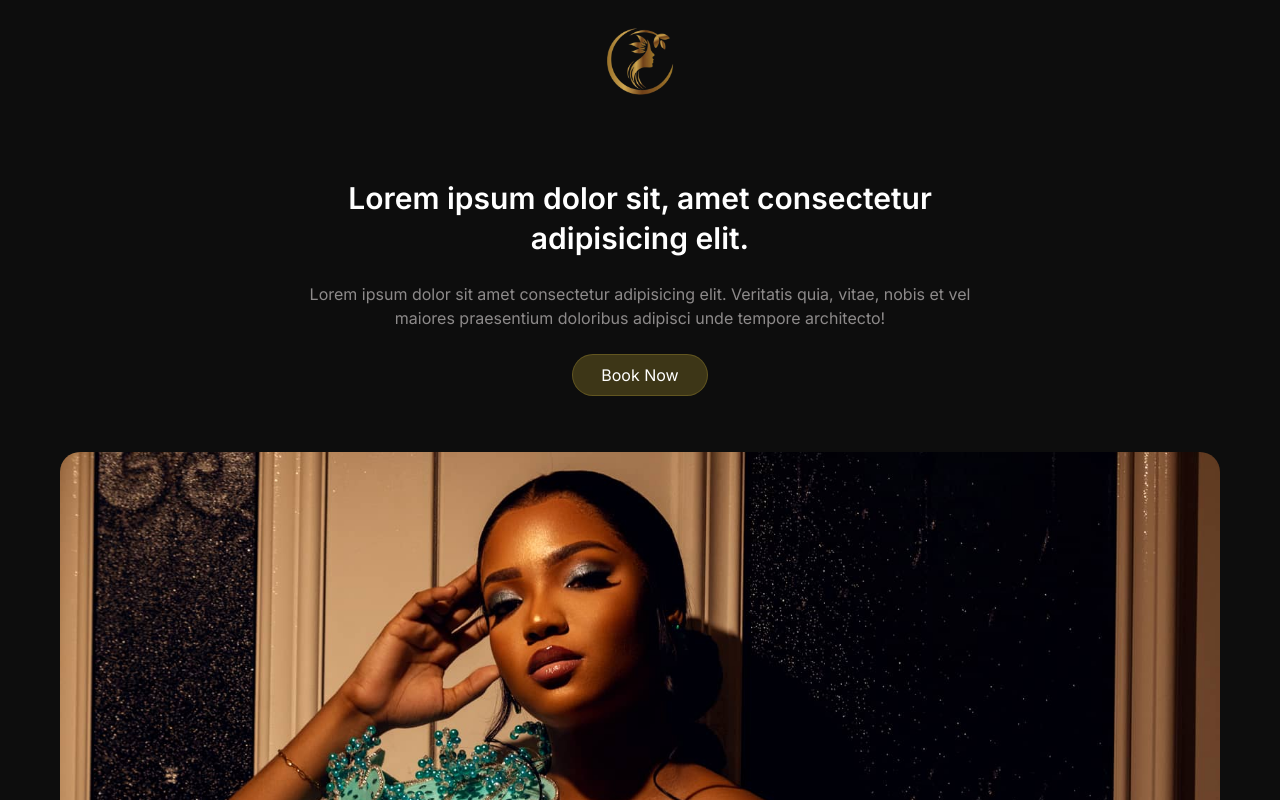
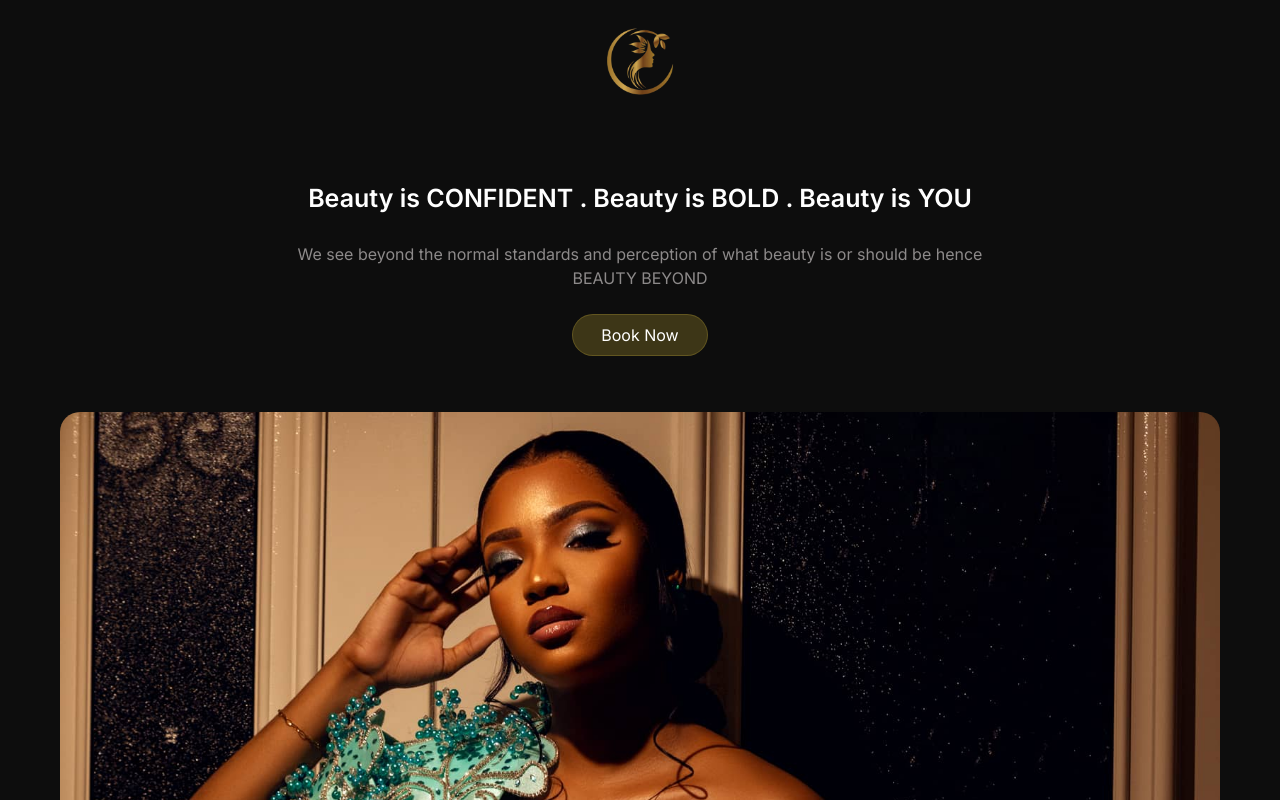
Before and after one commit to ranselorm/shaydes, a Next.js app: page / in a window 1280 px wide. Shown: the top 800 px of the page. Built offline with nearby package versions, Linux system fonts and the light colour scheme.

Commit message:
Refactor

```diff
--- a/app/booking/[id]/page.jsx
+++ b/app/booking/[id]/page.jsx
@@ -4,7 +4,7 @@ import { useParams } from "next/navigation";
 import { useEffect, useState } from "react";
 import { DateRangePicker } from "rsuite";
 import "rsuite/dist/rsuite-rtl.css";
-import CardData from "../../../CardData";
+import { cardData } from "../../../data";
 import { CiCircleCheck } from "react-icons/ci";
 import { IoIosPeople } from "react-icons/io";
 import { MdDateRange } from "react-icons/md";
@@ -51,14 +51,17 @@ const Booking = () => {
   };
 
   const findItemById = (id) => {
-    for (const card of CardData) {
-      const found = card.category.find((item) => item.id === id);
-      if (found) {
-        return found;
+    for (const card of cardData) {
+      for (const category of card.categories) {
+        const found = category.options.find((item) => item.id === id);
+        if (found) {
+          return found;
+        }
       }
     }
     return null;
   };
+
   const card = findItemById(id);
 
   return (
@@ -83,22 +86,22 @@ const Booking = () => {
 
             {card.looks ? (
               <div className="h-10 mt-8 flex items-center gap-4">
-                <button className="bg-[#6DD400] px-3 rounded-full text-black text-[12px] gap-3 flex items-center">
+                <button className="bg-[#6DD400] px-3 py-2 rounded-full text-black text-[12px] gap-3 flex items-center">
                   <IoIosPeople className="text-[20px]" />
                   <p className="flex flex-col">
                     <span>{card.looks} Looks</span>
                     <span className="text-[10px] font-bold">
-                      + ₵{card.looksPrice}
+                      {/* + ₵{card.looksPrice} */}
                     </span>
                   </p>
                 </button>
                 {card.days && (
-                  <button className="bg-[#00D48E] px-3 rounded-full text-black text-[12px] gap-3 flex items-center">
+                  <button className="bg-[#00D48E] px-3 py-2 rounded-full text-black text-[12px] gap-3 flex items-center">
                     <MdDateRange className="text-[20px]" />
                     <p className="flex flex-col">
                       <span>{card.days} Days</span>
                       <span className="text-[10px] font-bold">
-                        + ₵{card.daysPrice}
+                        {/* + ₵{card.daysPrice} */}
                       </span>
                     </p>
                   </button>
--- a/app/bridal/[id]/page.jsx
+++ b/app/bridal/[id]/page.jsx
@@ -48,12 +48,12 @@ const ImageGallery = () => {
       <h3 className="ml-[100px] font-bold text-[22px] mb-[20px]">
         {foundItem.name}
       </h3>
-      <div className="flex flex-wrap justify-center gap-4 px-[50px]">
+      <div className="flex flex-wrap justify-center gap-4 px-0 lg:px-[50px]">
         {imagePaths.map((src, index) => (
           <div
             key={src}
             onClick={() => openLightbox(index)}
-            className="h-[250px] w-[250px] overflow-hidden rounded-lg"
+            className="h-[250px] w-full md:w-[250px] overflow-hidden rounded-lg"
           >
             <img
               src={src}
--- a/components/Card.jsx
+++ b/components/Card.jsx
@@ -19,11 +19,11 @@ const Card = ({
 
   return (
     <div
-      className="border hover:border-[#CFB53B] w-full md:w-[270px] h-[400px] rounded-lg px-3 pt-3 transform hover:-translate-y-2 transition-all duration-300 group bg-custom-radial cursor-pointer bg-red-400"
+      className="border border-gray-300 hover:border-[#CFB53B] w-full md:w-[270px] h-[400px] rounded-lg px-3 pt-3 transition-all duration-300 group bg-custom-radial cursor-pointer group"
       onClick={() => {}}
     >
       <article className="">
-        <h4 className="text-[14px] font-bold flex-col inline-flex p-2 px-4 rounded-full bg-black text-white border-[1px] hover:border-[#CFB53B]">
+        <h4 className="text-[14px] font-bold flex-col inline-flex p-2 px-4 rounded-full bg-black text-white border-[1px] group-hover:border-[#CFB53B]">
           {title}
         </h4>
         <p className=" mt-3 text-[25px]">
@@ -68,12 +68,7 @@ const Card = ({
           ))}
         </div>
         <Link href={`/booking/${id}`} passHref>
-          <button
-            style={{
-              backgroundImage: "linear-gradient(to bottom, #FAC97A, #E9BF5C)",
-            }}
-            className="w-full rounded-md py-2 text-sm text-black font-bold"
-          >
+          <button className="w-full rounded-md py-2 text-sm text-black font-bold group-hover:bg-btn-gradient bg-gray-300">
             Book Now
           </button>
         </Link>
--- a/components/Hero.jsx
+++ b/components/Hero.jsx
@@ -7,13 +7,12 @@ const Hero = () => {
     <section>
       <div className="flex justify-center flex-col items-left lg:items-center gap-y-6 pt-12">
         <article className="flex justify-center flex-col items-center gap-y-6 w-full lg:w-3/5 lg:text-center mb-8">
-          <h2 className="font-semibold  text-[16px] lg:text-[30px] lg:leading-[40px]">
-            Lorem ipsum dolor sit, amet consectetur adipisicing elit.
+          <h2 className="font-semibold  text-[16px] lg:text-[25px] lg:leading-[40px]">
+            Beauty is CONFIDENT . Beauty is BOLD . Beauty is YOU
           </h2>
           <p className="text-[#8d8a8a] text-[14px] md:text-[16px]">
-            Lorem ipsum dolor sit amet consectetur adipisicing elit. Veritatis
-            quia, vitae, nobis et vel maiores praesentium doloribus adipisci
-            unde tempore architecto!
+            We see beyond the normal standards and perception of what beauty is
+            or should be hence BEAUTY BEYOND
           </p>
           <Link to="rateCardSection" smooth={true} duration={500}>
             <button className="bg-[#CFB53B] bg-opacity-25 border border-[#CFB53B] border-opacity-25 px-7 py-2 hover:bg-inherit transition rounded-full">
--- a/tailwind.config.js
+++ b/tailwind.config.js
@@ -10,6 +10,7 @@ module.exports = {
       backgroundImage: {
         "custom-radial":
           "radial-gradient(circle at center, #2C3539 0%, #1a1a1a 100%)",
+        "btn-gradient": "linear-gradient(to bottom, #FAC97A, #E9BF5C)",
       },
     },
   },
```
